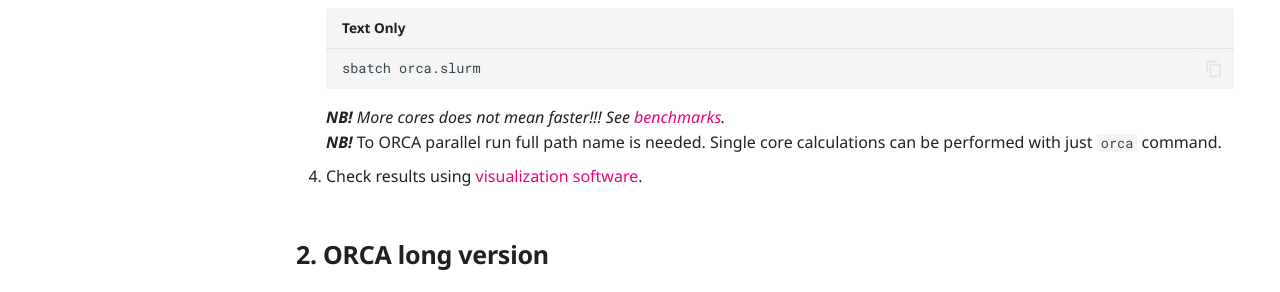
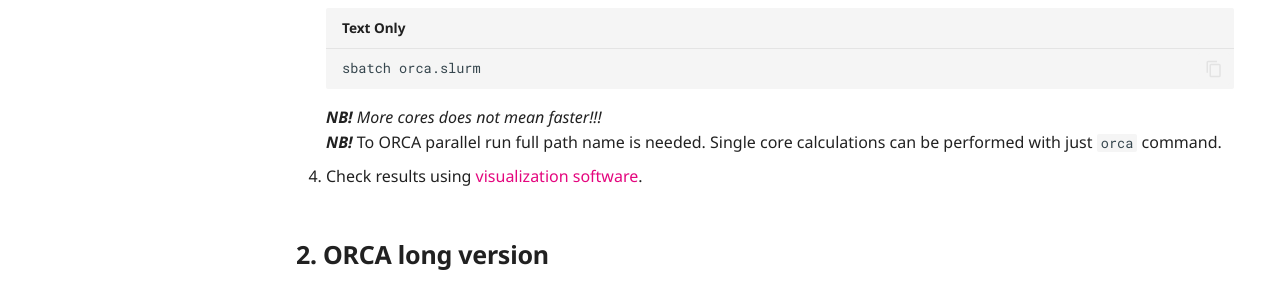
Before and after one commit to TalTech-HPC-Centre/user-guides-source, an MkDocs documentation site: the page built from docs/chemistry/orca.md, in a window 1280 px wide and 900 px high, scrolled down 1659 px. Shown: the part 154-446 px from the top of the window. Built offline with MkDocs 1.6.1 and Material for MkDocs 9.7.7, drawn with Linux system fonts in a browser that asks for light colours; comment, search, counter and statistics services are not loaded.

Commit message:
dead links

```diff
--- a/docs/chemistry/orca.md
+++ b/docs/chemistry/orca.md
@@ -80,7 +80,7 @@
 
         sbatch orca.slurm
 
-    ***NB!*** _More cores does not mean faster!!! See [benchmarks](/chemistry/orca.html#benchmarks-for-parallel-jobs)._
+    ***NB!*** _More cores does not mean faster!!!_
     ***NB!*** To ORCA parallel run full path name is needed. Single core calculations can be performed with just `orca` command.
 
 4. Check results using [visualization software](/visualization.html).
```
Also changed, not shown: docs/engineering/cad-mesh.md (+1 -1 lines).
